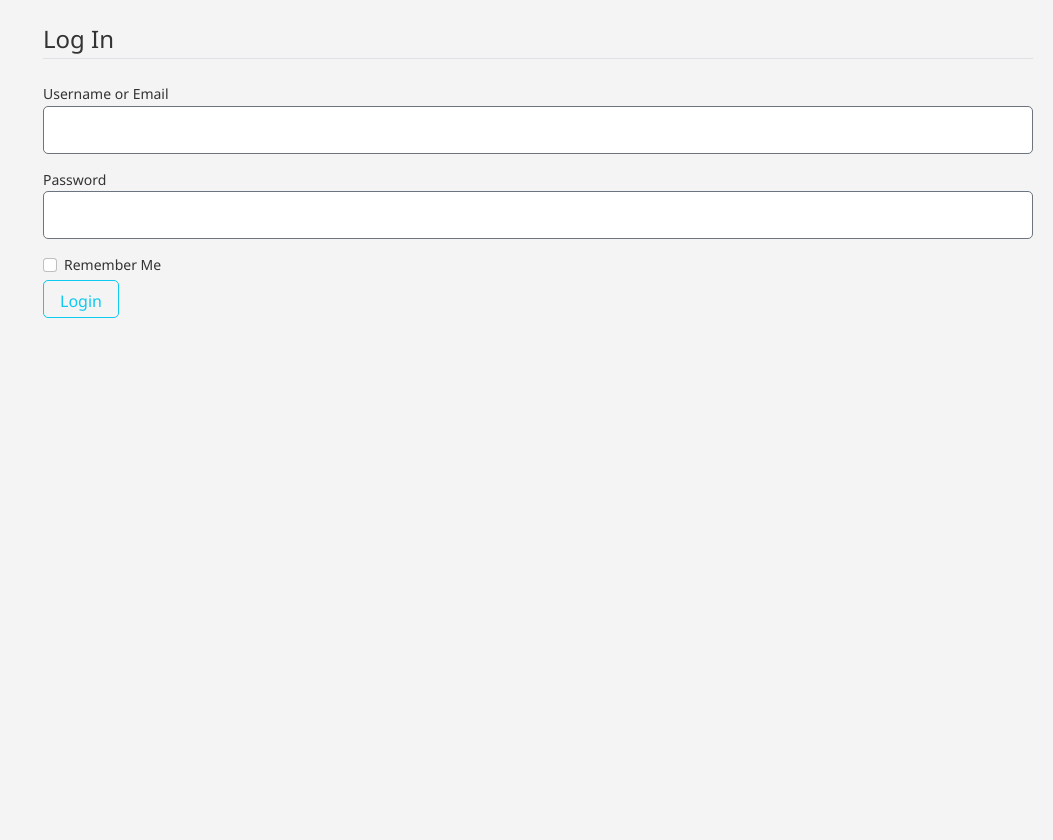
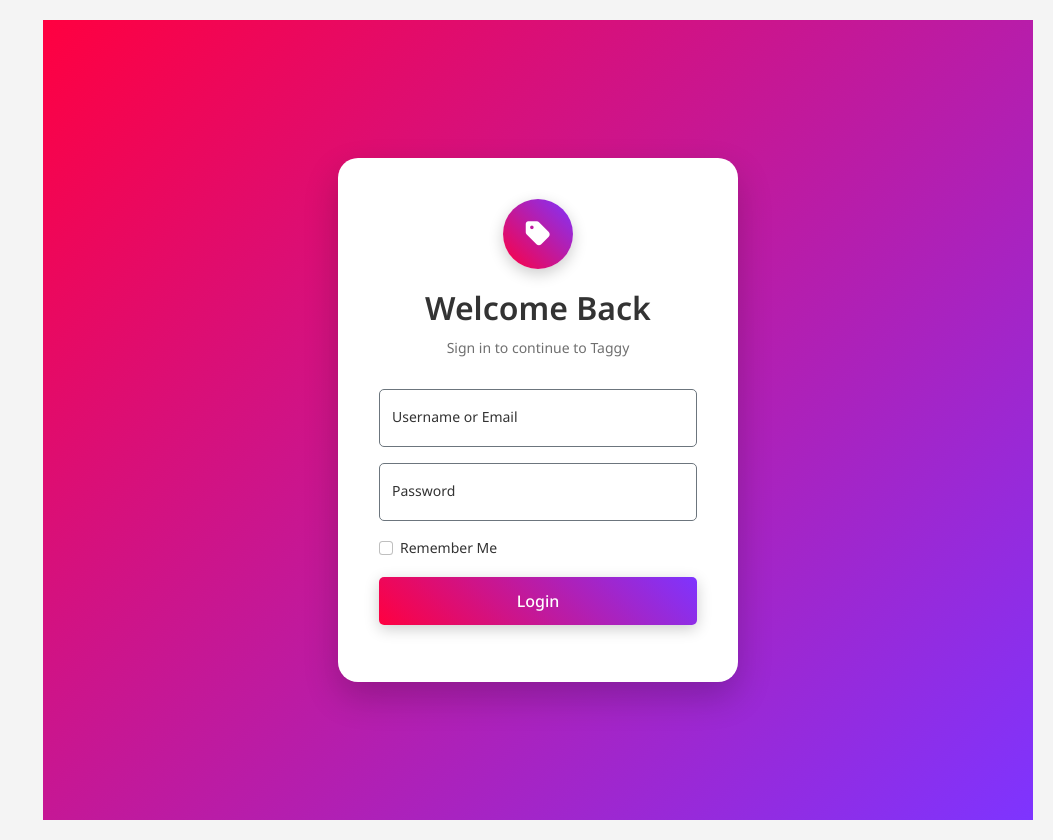
Before and after one commit to amworx/tagger, a Flask app: page /login in a window 1280 px wide. Shown: the whole page, without its empty margins (227-1280 px from the left). Before the commit the page ends 318 px from the top, so only its background shows below. Run offline with Flask 2, Linux system fonts and the light colour scheme; some libraries are stand-ins or nearby versions.

Commit message:
Login page re-designed

```diff
--- a/app/templates/login.html
+++ b/app/templates/login.html
@@ -3,45 +3,174 @@
 {% block navbar %}{% endblock %}
 
 {% block content %}
-    <div class="content-section">
-        <form method="POST" action="">
+<div class="login-container">
+    <div class="login-box">
+        <div class="login-header">
+            <div class="logo-container">
+                <i class="fas fa-tag fa-2x"></i>
+            </div>
+            <h2>Welcome Back</h2>
+            <p class="subtitle">Sign in to continue to {{ current_app.config.get('APP_NAME', 'Tagger') }}</p>
+        </div>
+
+        <form method="POST" action="" class="login-form">
             {{ form.hidden_tag() }}
-            <fieldset class="form-group">
-                <legend class="border-bottom mb-4">Log In</legend>
-                <div class="form-group">
-                    {{ form.login.label(class="form-control-label") }}
+
+            <div class="form-floating mb-3">
                 {% if form.login.errors %}
-                        {{ form.login(class="form-control form-control-lg is-invalid") }}
+                    {{ form.login(class="form-control is-invalid", placeholder="Username or Email") }}
+                    <label for="login">Username or Email</label>
                     <div class="invalid-feedback">
                         {% for error in form.login.errors %}
                             <span>{{ error }}</span>
                         {% endfor %}
                     </div>
                 {% else %}
-                        {{ form.login(class="form-control form-control-lg") }}
+                    {{ form.login(class="form-control", placeholder="Username or Email") }}
+                    <label for="login">Username or Email</label>
                 {% endif %}
             </div>
-                <div class="form-group">
-                    {{ form.password.label(class="form-control-label") }}
+
+            <div class="form-floating mb-3">
                 {% if form.password.errors %}
-                        {{ form.password(class="form-control form-control-lg is-invalid") }}
+                    {{ form.password(class="form-control is-invalid", placeholder="Password") }}
+                    <label for="password">Password</label>
                     <div class="invalid-feedback">
                         {% for error in form.password.errors %}
                             <span>{{ error }}</span>
                         {% endfor %}
                     </div>
                 {% else %}
-                        {{ form.password(class="form-control form-control-lg") }}
+                    {{ form.password(class="form-control", placeholder="Password") }}
+                    <label for="password">Password</label>
                 {% endif %}
             </div>
-                <div class="form-check">
+
+            <div class="form-check mb-3">
                 {{ form.remember(class="form-check-input") }}
                 {{ form.remember.label(class="form-check-label") }}
             </div>
-            </fieldset>
-            <div class="form-group">
-                {{ form.submit(class="btn btn-outline-info") }}
-            </div>
+
+            {{ form.submit(class="btn btn-primary w-100 mb-3") }}
         </form>
     </div>
+</div>
+
+<style>
+.login-container {
+    min-height: 100vh;
+    display: flex;
+    align-items: center;
+    justify-content: center;
+    background: linear-gradient(135deg, var(--primary-color) 0%, var(--button-color) 100%);
+    padding: 20px;
+}
+
+.login-box {
+    background: var(--card-bg);
+    border-radius: 20px;
+    padding: 40px;
+    width: 100%;
+    max-width: 400px;
+    box-shadow: 0 15px 35px rgba(0, 0, 0, 0.2);
+    backdrop-filter: blur(10px);
+    border: 1px solid rgba(255, 255, 255, 0.1);
+}
+
+.login-header {
+    text-align: center;
+    margin-bottom: 30px;
+}
+
+.logo-container {
+    width: 70px;
+    height: 70px;
+    background: linear-gradient(45deg, var(--primary-color), var(--button-color));
+    border-radius: 50%;
+    display: flex;
+    align-items: center;
+    justify-content: center;
+    margin: 0 auto 20px;
+    color: white;
+    box-shadow: 0 5px 15px rgba(0, 0, 0, 0.2);
+}
+
+.login-header h2 {
+    margin-bottom: 10px;
+    color: var(--text-color);
+    font-weight: 600;
+}
+
+.subtitle {
+    color: var(--text-color);
+    opacity: 0.7;
+    margin-bottom: 30px;
+}
+
+.form-floating {
+    position: relative;
+}
+
+.form-floating > .form-control {
+    height: calc(3.5rem + 2px);
+    padding: 1rem 0.75rem;
+}
+
+.form-floating > label {
+    position: absolute;
+    top: 0;
+    left: 0;
+    height: 100%;
+    padding: 1rem 0.75rem;
+    pointer-events: none;
+    border: 1px solid transparent;
+    transform-origin: 0 0;
+    transition: opacity .1s ease-in-out,transform .1s ease-in-out;
+}
+
+.btn-primary {
+    height: 48px;
+    font-size: 16px;
+    font-weight: 500;
+    background: linear-gradient(45deg, var(--primary-color), var(--button-color));
+    border: none;
+    box-shadow: 0 4px 15px rgba(0, 0, 0, 0.2);
+    transition: all 0.3s ease;
+}
+
+.btn-primary:hover {
+    transform: translateY(-2px);
+    box-shadow: 0 6px 20px rgba(0, 0, 0, 0.3);
+}
+
+.form-check-input:checked {
+    background-color: var(--primary-color);
+    border-color: var(--primary-color);
+}
+
+/* Animation for form elements */
+@keyframes fadeInUp {
+    from {
+        opacity: 0;
+        transform: translateY(20px);
+    }
+    to {
+        opacity: 1;
+        transform: translateY(0);
+    }
+}
+
+.login-box > * {
+    animation: fadeInUp 0.5s ease-out forwards;
+}
+
+.login-form > * {
+    animation: fadeInUp 0.5s ease-out forwards;
+}
+
+.login-form > *:nth-child(1) { animation-delay: 0.1s; }
+.login-form > *:nth-child(2) { animation-delay: 0.2s; }
+.login-form > *:nth-child(3) { animation-delay: 0.3s; }
+.login-form > *:nth-child(4) { animation-delay: 0.4s; }
+</style>
 {% endblock content %}
```
Lines whose indentation alone changed are shown as unchanged.
